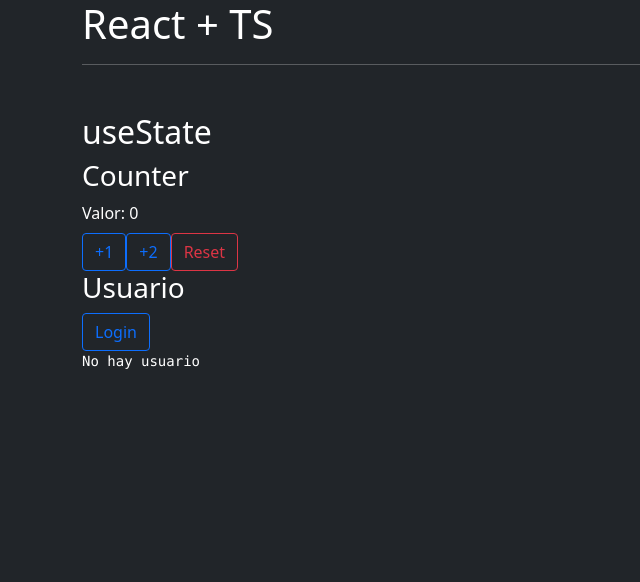
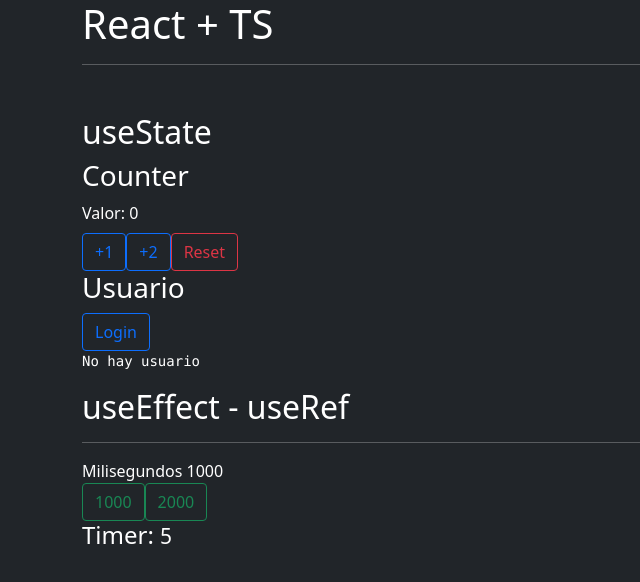
Before and after one commit to Adri-Antanon/react-ts-summary, a React (Create React App) app: page / in a window 1280 px wide. Shown: the top 582 px of the page, without its empty margins (0-640 px from the left). Built offline with nearby package versions, Linux system fonts and the light colour scheme.

Commit message:
feat: use useEffect

```diff
--- a/src/App.tsx
+++ b/src/App.tsx
@@ -1,5 +1,6 @@
 import { Counter } from "./components/Counter";
 import User from "./components/User";
+import FatherTimer from "./components/FatherTimer";
 
 function App() {
   return (
@@ -8,6 +9,9 @@
       <hr />
       <Counter />
       <User />
+      <h2>useEffect - useRef</h2>
+      <hr />
+      <FatherTimer />
     </>
   );
 }
--- /dev/null
+++ b/src/components/FatherTimer.tsx
@@ -0,0 +1,31 @@
+import { useState } from "react";
+import Timer from "./Timer";
+
+const FatherTimer = () => {
+  const [miliseconds, setMiliseconds] = useState(1000);
+
+  const milisecondsHandler = (amount: number) => {
+    setMiliseconds(amount);
+  };
+  return (
+    <>
+      <span>Milisegundos {miliseconds}</span>
+      <br />
+      <button
+        onClick={() => milisecondsHandler(1000)}
+        className="btn btn-outline-success"
+      >
+        1000
+      </button>
+      <button
+        onClick={() => milisecondsHandler(2000)}
+        className="btn btn-outline-success"
+      >
+        2000
+      </button>
+      <Timer miliseconds={miliseconds} />
+    </>
+  );
+};
+
+export default FatherTimer;
--- /dev/null
+++ b/src/components/Timer.tsx
@@ -0,0 +1,30 @@
+import { useEffect, useRef, useState } from "react";
+
+type TimerProps = {
+  miliseconds: number;
+};
+
+const Timer: React.FC<TimerProps> = ({ miliseconds }) => {
+  const [seconds, setSeconds] = useState(0);
+  const myRef = useRef<NodeJS.Timeout>();
+
+  useEffect(() => {
+    myRef.current = setInterval(
+      () => setSeconds((prevSeconds) => prevSeconds + 1),
+      miliseconds
+    );
+    return () => {
+      myRef.current && clearInterval(myRef.current);
+    };
+  }, [miliseconds]);
+
+  return (
+    <>
+      <h4>
+        Timer: <small>{seconds}</small>
+      </h4>
+    </>
+  );
+};
+
+export default Timer;
```
